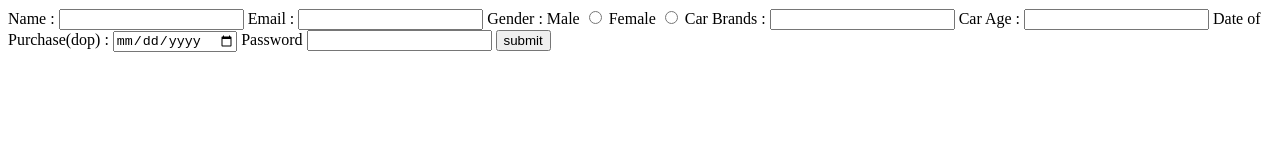
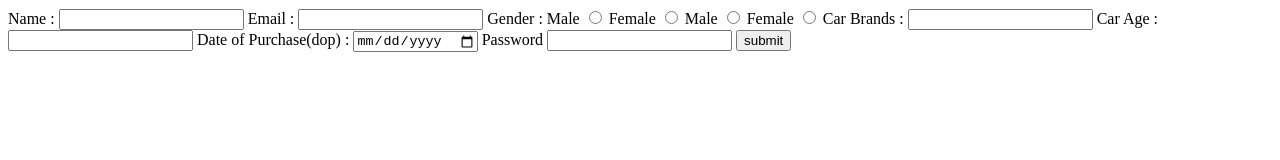
Before and after one commit to acciojob/car-insurance-form-prudhvigana, a website: page main.html in a window 1280 px wide. Drawn offline with Linux system fonts and the light colour scheme.

Commit message:
created a submission

```diff
--- a/main.html
+++ b/main.html
@@ -8,31 +8,30 @@
 
 <body>
 	<!-- the entire body must be written by student -->
-	<form method="post">
-      <label for="name">Name : </label>
+	<form>
+		<label id=name>Name : </label>
+
 		<input type="text" id="name" name="username" required />
+		<label id="email">Email : </label>
 
-      <label for="email">Email : </label>
 		<input type="email" id="email" required />
-
 		<label>Gender : </label>
 		<label id="male">Male</label>
-      <input type="radio" name="gender" id="male" />
+		<input type="radio" name="gender" id="male">
 		<label id="female">Female</label>
-      <input type="radio" name="gender" id="female" />
-
-      <label for="cars">Car Brands : </label>
-      <input type="text" id="cars" />
-
-      <label for="carage">Car Age : </label>
-      <input type="number" id="carage" />
-
-      <label for="dop">Date of Purchase(dop) : </label>
-      <input type="date" id="dop" />
-
-      <label for="password">Password</label>
-      <input type="password" id="password" />
-
+		<input type="radio" name="gender" id="female">
+		<label id="#male">Male</label>
+		<input type="radio" name="gender" id="#male">
+		<label id="#female">Female</label>
+		<input type="radio" name="gender" id="#female">
+		<label id="#cars">Car Brands : </label>
+		<input type="text" id="cars">
+		<label id="#carage">Car Age : </label>
+		<input type="number" id="carage">
+		<label id="#dop">Date of Purchase(dop) : </label>
+		<input type="date" id="dop">
+		<label id="password">Password</label>
+		<input type="password" id="password">
 		<button type="submit" form="form1" value="">submit</button>
 		</form>
     <script type="text/javascript" src="./script.js">
```
Lines whose indentation alone changed are shown as unchanged.
